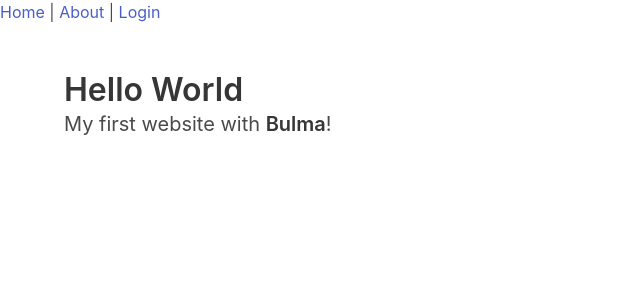
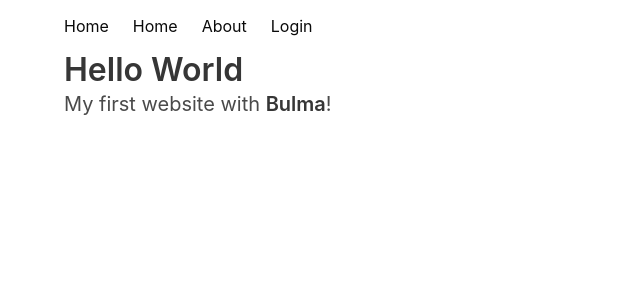
Before and after one commit to moreorover/sweethair-frontend, a Vue app: page /about in a window 1280 px wide. Shown: the top 300 px of the page, without its empty margins (0-640 px from the left). Built offline with nearby package versions, Linux system fonts and the light colour scheme.

Commit message:
scaffolding application

```diff
--- a/src/App.vue
+++ b/src/App.vue
@@ -1,9 +1,4 @@
 <template>
-  <div id="nav">
-    <router-link to="/">Home</router-link> |
-    <router-link to="/about">About</router-link> |
-    <router-link to="/Login">Login</router-link>
-  </div>
   <router-view />
 </template>
 
--- /dev/null
+++ b/src/components/Navigation.vue
@@ -0,0 +1,29 @@
+<template>
+  <nav class="navbar is-white">
+    <div class="container">
+      <div class="navbar-brand">
+        <router-link class="navbar-item brand-text" to="/">Home</router-link>
+        <div class="navbar-burger burger" data-target="navMenu">
+          <span></span>
+          <span></span>
+          <span></span>
+        </div>
+      </div>
+      <div id="navMenu" class="navbar-menu">
+        <div class="navbar-start">
+          <router-link class="navbar-item" to="/">Home</router-link>
+          <router-link class="navbar-item" to="/about">About</router-link>
+          <router-link class="navbar-item" to="/Login">Login</router-link>
+        </div>
+      </div>
+    </div>
+  </nav>
+</template>
+
+<script lang="ts">
+import { defineComponent } from "vue";
+
+export default defineComponent({
+  name: "Navigation",
+});
+</script>
--- a/src/router/index.ts
+++ b/src/router/index.ts
@@ -2,22 +2,22 @@ import { createRouter, createWebHistory, RouteRecordRaw } from "vue-router";
 import Home from "@/views/Home.vue";
 import About from "@/views/About.vue";
 import Login from "@/views/Login.vue";
+import Wrapper from "@/views/Wrapper.vue";
 
 const routes: Array<RouteRecordRaw> = [
-  {
-    path: "/",
-    name: "Home",
-    component: Home,
-  },
-  {
-    path: "/about",
-    name: "About",
-    component: About,
-  },
   {
     path: "/login",
     name: "Login",
     component: Login,
+  },
+  {
+    path: "",
+    name: "Wrapper",
+    component: Wrapper,
+    children: [
+      { path: "", name: "Home", component: Home },
+      { path: "/about", name: "About", component: About },
+    ],
   },
 ];
 
--- a/src/views/About.vue
+++ b/src/views/About.vue
@@ -1,8 +1,4 @@
 <template>
-  <section class="section">
-    <div class="container">
-      <h1 class="title">Hello World</h1>
-      <p class="subtitle">My first website with <strong>Bulma</strong>!</p>
-    </div>
-  </section>
+  <h1 class="title">Hello World</h1>
+  <p class="subtitle">My first website with <strong>Bulma</strong>!</p>
 </template>
--- /dev/null
+++ b/src/views/Wrapper.vue
@@ -0,0 +1,18 @@
+<template>
+  <navigation />
+
+  <div class="container">
+    <router-view />
+  </div>
+</template>
+
+<script lang="ts">
+import { defineComponent } from "vue";
+import Navigation from "@/components/Navigation.vue";
+
+export default defineComponent({
+  components: { Navigation },
+});
+</script>
+
+Navigation
```
